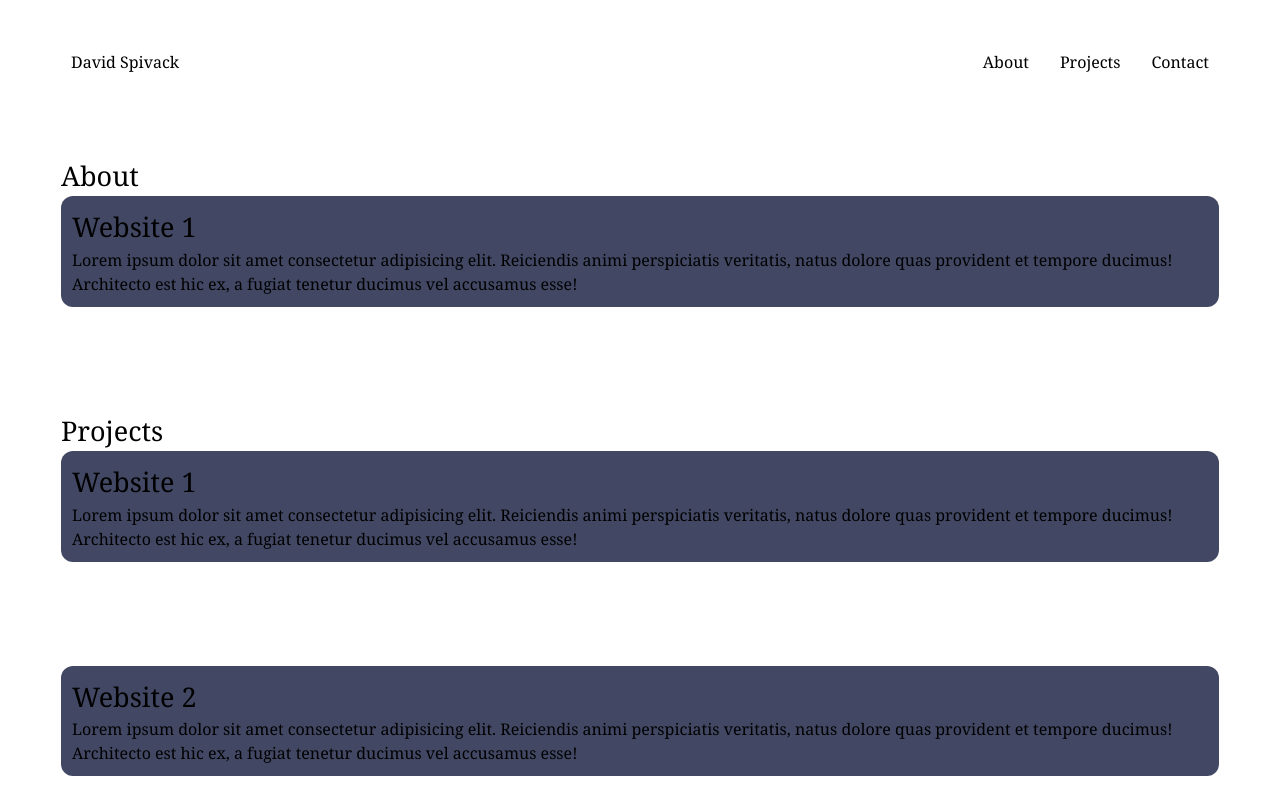
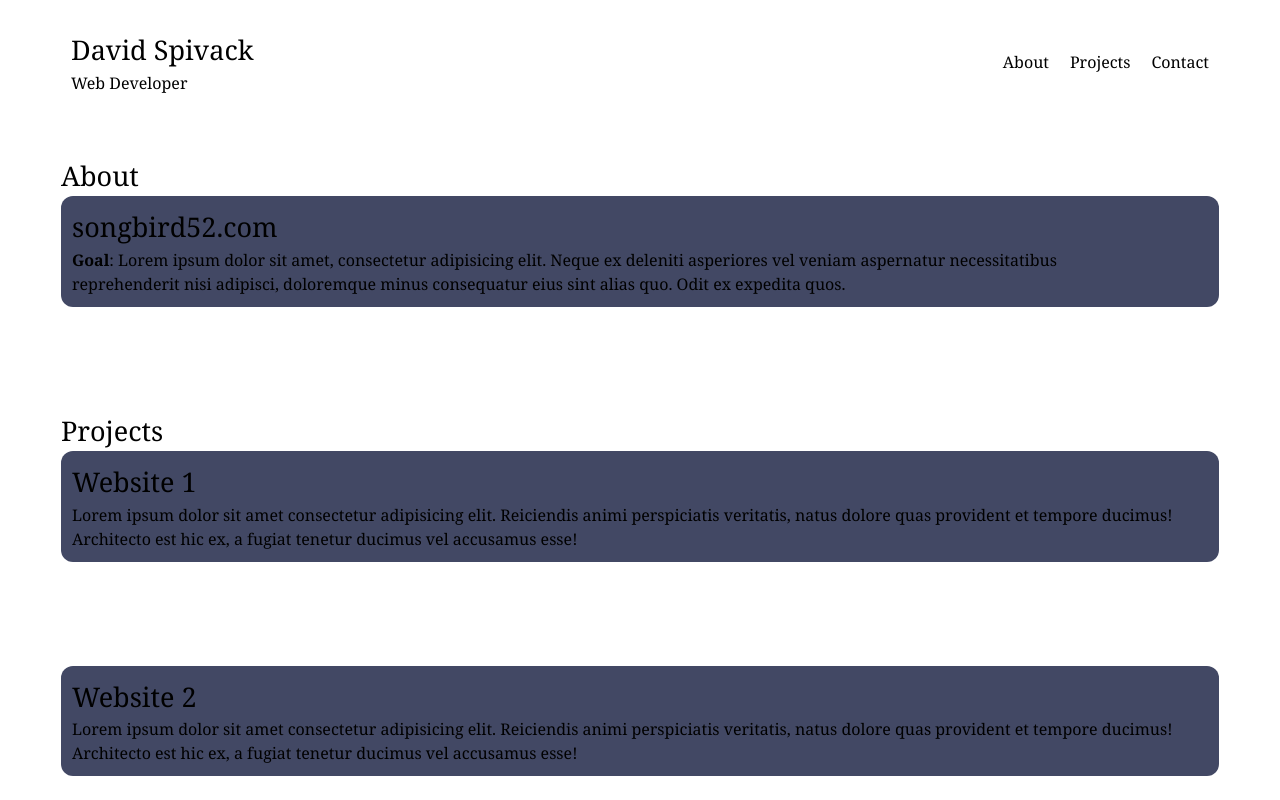
Before and after one commit to davidspiv/portfolio, a website: page dist/index.html in a window 1280 px wide. Shown: the top 800 px of the page. Drawn offline with Linux system fonts and the light colour scheme.

```diff
--- a/dist/index.html
+++ b/dist/index.html
@@ -11,6 +11,7 @@
       <div class="content-wrapper">
         <div class="logo">
           <p>David Spivack</p>
+          <p>Web Developer</p>
         </div>
         <nav>
           <ul>
@@ -27,13 +28,19 @@
         <section id="about">
           <h2>About</h2>
           <article class="card">
-            <h3>Website 1</h3>
-            <p>
-              Lorem ipsum dolor sit amet consectetur adipisicing elit.
-              Reiciendis animi perspiciatis veritatis, natus dolore quas
-              provident et tempore ducimus! Architecto est hic ex, a fugiat
-              tenetur ducimus vel accusamus esse!
-            </p>
+            <a href="songbird52.com"> <h3>songbird52.com</h3></a>
+
+            <ul>
+              <li>
+                <strong>Goal</strong>: Lorem ipsum dolor sit amet, consectetur
+                adipisicing elit. Neque ex deleniti asperiores vel veniam
+                aspernatur necessitatibus reprehenderit nisi adipisci,
+                doloremque minus consequatur eius sint alias quo. Odit ex
+                expedita quos.
+              </li>
+              <li></li>
+              <li></li>
+            </ul>
           </article>
         </section>
         <section id="projects">
--- a/dist/styles.css
+++ b/dist/styles.css
@@ -1,4 +1,4 @@
-@layer reset, layout, theme;
+@layer reset, layout, util, theme;
 
 @import "reset.css" layer(reset);
 
@@ -47,16 +47,15 @@
     border-radius: 1.2rem;
   }
 
-  button {
-    height: 3.5rem;
-    width: 3.5rem;
-  }
-
   header nav {
     display: none;
     position: absolute;
     right: 5rem;
     top: 10rem;
+  }
+
+  .logo p {
+    display: block;
   }
 
   /* .animate {
@@ -86,6 +85,24 @@
   }
 }
 
+@layer util {
+  strong {
+    font-weight: 600;
+  }
+
+  button {
+    height: 3.5rem;
+    width: 3.5rem;
+    cursor: pointer;
+  }
+
+  ul {
+    display: flex;
+    flex-direction: row;
+    gap: var(--gap);
+  }
+}
+
 @layer theme {
   :root {
     font-family: Montserrat, Georgia, "Times New Roman", Times, serif;
@@ -98,7 +115,7 @@
   h4,
   h5,
   h6,
-  #logo p:first-child {
+  .logo p:first-child {
     font-size: clamp(2.2rem, 2vw + 1.25rem, 2.7rem);
   }
 
```
